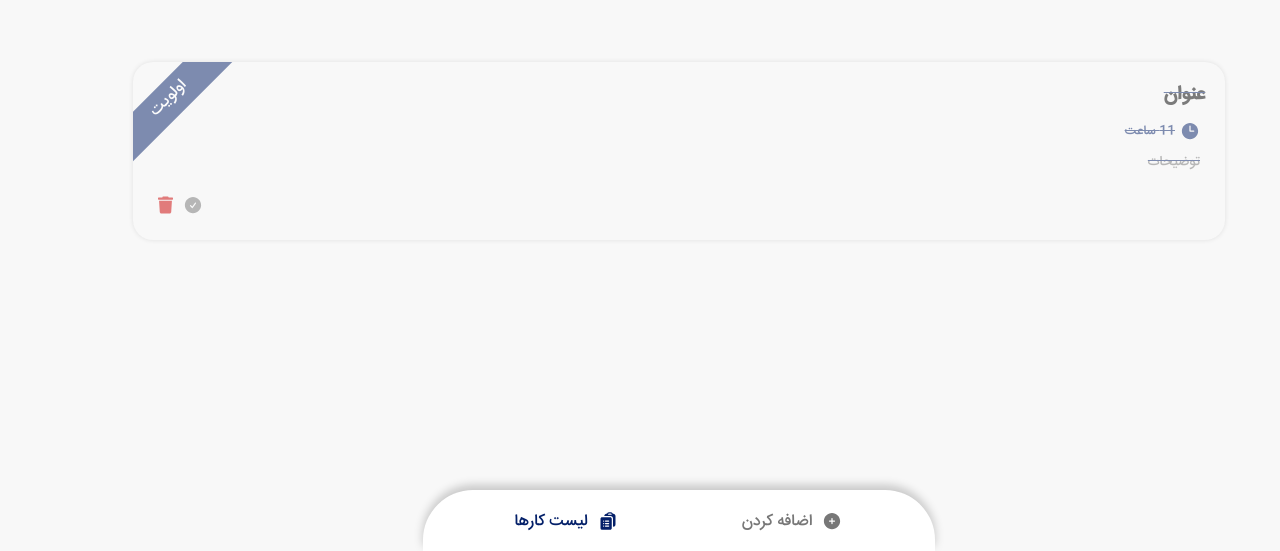
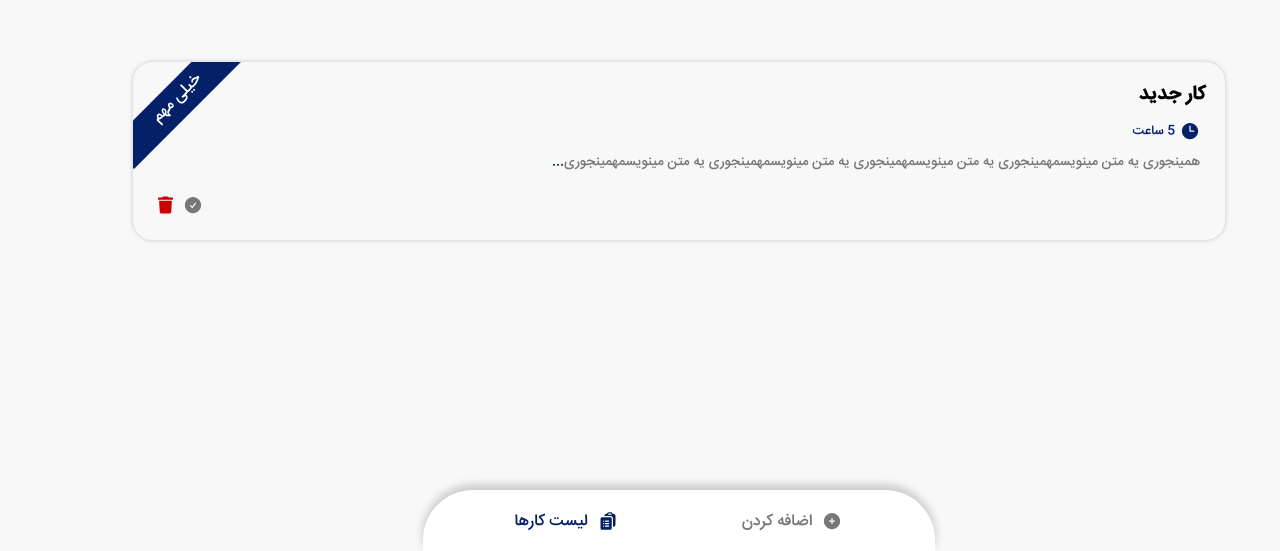
Before and after one commit to mohammad-zolghadr/Faradars-TodoList, a React (Create React App) app: page /list-of-todos in a window 1280 px wide. Shown: the part 249-800 px from the top of the page. Built offline with nearby package versions, Linux system fonts and the light colour scheme.

Commit message:
S04E03-01

```diff
--- a/src/components/ListOfTodos.js
+++ b/src/components/ListOfTodos.js
@@ -7,14 +7,16 @@ import emptyList from "../assets/images/emptyList.svg";
 
 // Components
 import Work from "./Work";
+import { useSelector } from "react-redux";
 
 const ListOfTodos = () => {
-  const loadedItems = [252];
+  const reduxData = useSelector((state) => state.workAddReducer);
+  const loadedItems = reduxData.workList;
   return (
     <div className={style.wlContainer}>
       {loadedItems.length > 0 ? (
         // Show Items
-        loadedItems.map((item) => <Work />)
+        loadedItems.map((item) => <Work key={item.id} data={item} />)
       ) : (
         // Show EmptyList
         <div className={style.wlEmptyList}>
--- a/src/components/Work.js
+++ b/src/components/Work.js
@@ -1,4 +1,4 @@
-import React from "react";
+import React, { useEffect, useState } from "react";
 
 import style from "./Work.module.css";
 
@@ -8,16 +8,53 @@ import IconCheckOn from "../assets/images/check-on.svg";
 import IconCheckOff from "../assets/images/check-off.svg";
 import IconTrash from "../assets/images/trash.svg";
 
-const Work = () => {
+const Work = (props) => {
+  const { id, title, desc, priority, time, isDone } = props.data;
+  const [descControl, setDescControl] = useState({
+    desc: "",
+    showPoints: true,
+  });
+
+  useEffect(() => {
+    setDescControl({ desc: desc.substring(0, 100), showPoints: true });
+  }, []);
+
+  const setPriority = (priority) => {
+    switch (priority) {
+      case "high":
+        return "خیلی مهم";
+      case "medium":
+        return "متوسط";
+      case "low":
+        return "کم";
+      default:
+        return "کم";
+    }
+  };
+
   return (
-    <div className={`${style.wliContainer} ${style.wliDone}`}>
-      <h2>عنوان</h2>
-      <span className={style.wliPriority}>اولویت</span>
+    <div
+      className={
+        isDone
+          ? `${style.wliContainer} ${style.wliDone}`
+          : `${style.wliContainer}`
+      }
+    >
+      <h2>{title}</h2>
+      <span className={style.wliPriority}>{setPriority(priority)}</span>
       <div className={style.wliTime}>
         <img src={IconClockOn} />
-        <span>11 ساعت</span>
+        <span>{time} ساعت</span>
       </div>
-      <p>توضیحات</p>
+      <p>
+        {descControl.desc}
+        <span
+          className={style.wliShowMore}
+          onClick={() => setDescControl({ desc: desc, showPoints: false })}
+        >
+          {descControl.showPoints && descControl.desc && <>...</>}
+        </span>
+      </p>
       <div className={style.wliIcons}>
         <img src={IconCheckOff} />
         <img src={IconTrash} className={style.wliTrash} />
--- a/src/components/Work.module.css
+++ b/src/components/Work.module.css
@@ -16,6 +16,15 @@
     opacity: 0.5;
     text-decoration: line-through;
     text-decoration-color: var(--primary-color);
+}
+
+.wliShowMore{
+    cursor: pointer;
+    color: var(--primary-color);
+    transition: 0.3s;
+}
+.wliShowMore:hover{
+    opacity: 0.5;
 }
 
 
--- a/src/redux/reduxReducer.js
+++ b/src/redux/reduxReducer.js
@@ -1,5 +1,14 @@
 const initState = {
-  workList: [],
+  workList: [
+    {
+      id: 1,
+      title: "کار جدید",
+      desc: "همینجوری یه متن مینویسمهمینجوری یه متن مینویسمهمینجوری یه متن مینویسمهمینجوری یه متن مینویسمهمینجوری یه متن مینویسمهمینجوری یه متن مینویسم",
+      priority: "high",
+      time: 5,
+      isDone: false,
+    },
+  ],
 };
 
 const reduxReducer = (state = initState, action) => {
```
